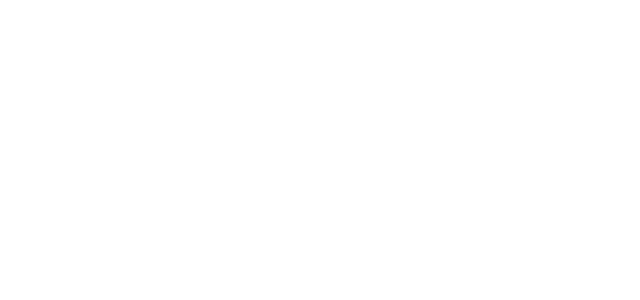
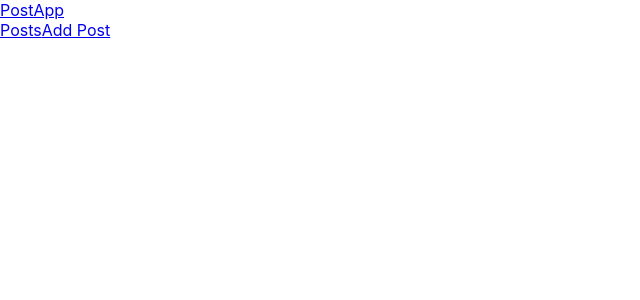
Before and after one commit to ccano2011/Blog-App, a React (Create React App) app in the folder client/: page / in a window 1280 px wide. Shown: the top 300 px of the page, without its empty margins (0-640 px from the left). Built offline with nearby package versions, Linux system fonts and the light colour scheme.

Commit message:
set up boilerplate for comp

```diff
--- a/client/src/App.js
+++ b/client/src/App.js
@@ -1,8 +1,11 @@
-import './App.css';
+import React from 'react'
+import Home from './screens/Home/Home'
+import {Route} from 'react-router-dom'
 
 function App() {
   return (
     <div className="App">
+      <Route exact path = "/" component = {Home}/>
     </div>
   );
 }
--- a/client/src/components/shared/Footer/Footer.jsx
+++ b/client/src/components/shared/Footer/Footer.jsx
@@ -0,0 +1,7 @@
+import React from 'react'
+import './Footer.css'
+
+const Footer = () =>
+    <footer></footer>
+
+export default Footer
--- a/client/src/components/shared/Layout/Layout.jsx
+++ b/client/src/components/shared/Layout/Layout.jsx
@@ -0,0 +1,17 @@
+import React from 'react'
+import './Layout.css'
+import Nav from '../Nav/Nav'
+import Footer from '../Footer/Footer'
+
+
+const Layout = (props) => (
+  <div className='layout'>
+      <Nav />
+      <div className="layout-children">
+          {props.children}
+      </div>
+      <Footer />
+  </div>
+)
+
+export default Layout
--- a/client/src/components/shared/Nav/Nav.jsx
+++ b/client/src/components/shared/Nav/Nav.jsx
@@ -0,0 +1,20 @@
+import React from 'react'
+import './Nav.css'
+import { NavLink } from 'react-router-dom'
+
+const Nav = () => {
+
+    return (
+        <nav>
+            <div className="nav">
+                <NavLink className="logo" to="/">PostApp</NavLink>
+                <div className="links">
+                    <NavLink className="link" to="/posts">Posts</NavLink>
+                    <NavLink className="link" to="/add-post">Add Post</NavLink>
+                </div>
+            </div>
+        </nav>
+    )
+}
+
+export default Nav
--- a/client/src/index.js
+++ b/client/src/index.js
@@ -2,16 +2,16 @@
 import ReactDOM from 'react-dom';
 import './index.css';
 import App from './App';
+import { BrowserRouter as Router } from "react-router-dom";
 import reportWebVitals from './reportWebVitals';
 
 ReactDOM.render(
   <React.StrictMode>
-    <App />
+    <Router>
+      <App/>
+    </Router>
   </React.StrictMode>,
   document.getElementById('root')
 );
 
-// If you want to start measuring performance in your app, pass a function
-// to log results (for example: reportWebVitals(console.log))
-// or send to an analytics endpoint. Learn more: https://bit.ly/CRA-vitals
 reportWebVitals();
--- a/client/src/screens/Home/Home.jsx
+++ b/client/src/screens/Home/Home.jsx
@@ -0,0 +1,15 @@
+import React from "react";
+import "./Home.css"
+import Layout from '../../components/shared/Layout/Layout'
+
+function Home() {
+
+  return (
+    <Layout>
+    <div className="homepage">
+
+      </div>
+      </Layout>
+)
+}
+export default Home;
```
Also changed, not shown: client/src/components/Post/Post.jsx (+17 -0 lines), client/src/logo.svg (deleted), package.json (line endings or trailing spaces), 1 other file (tests, documents, lock files or other folders).
